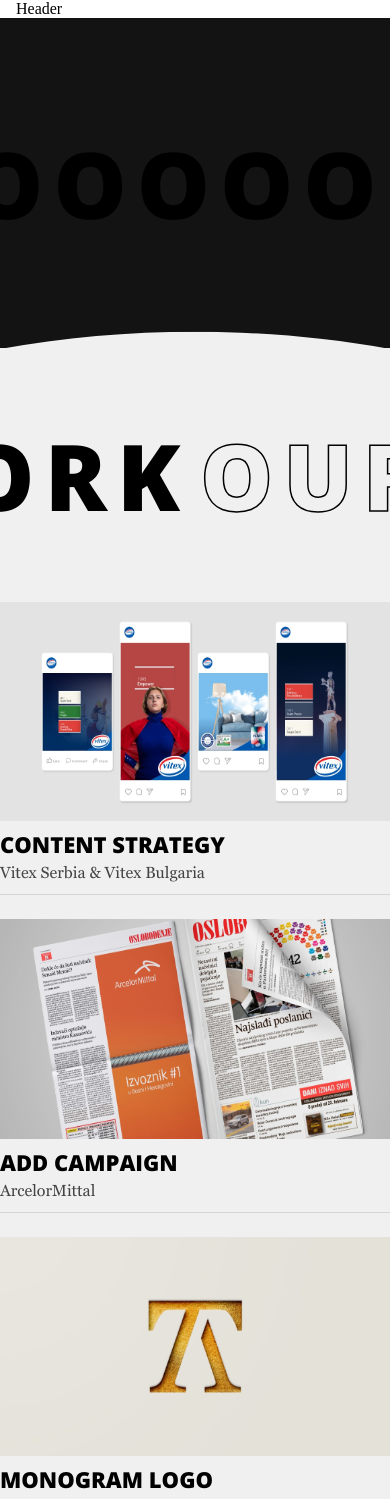
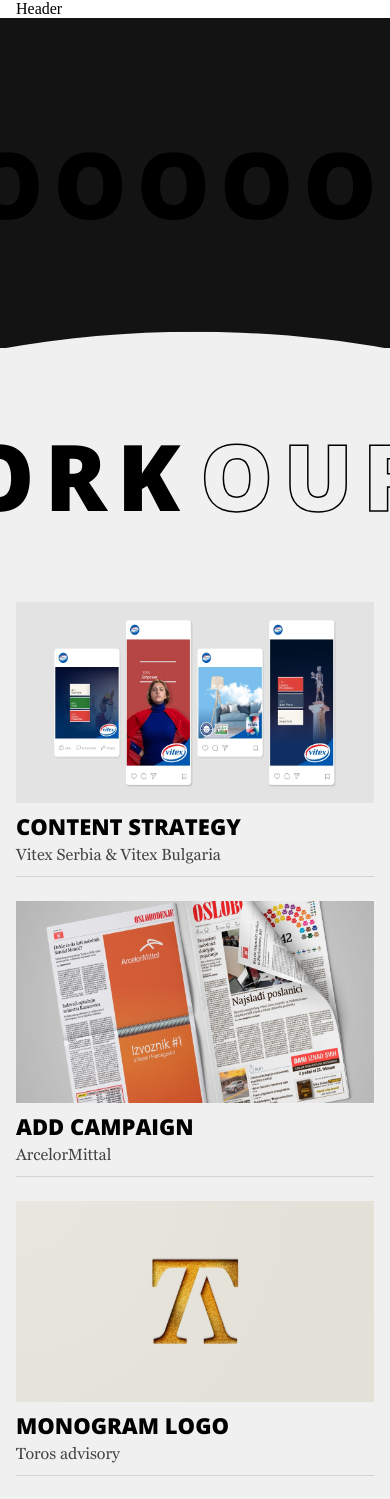
Before and after one commit to adamovic6666/sova, a Next.js app: page / in a window 390 px wide. Shown: the top 1499 px of the page. Built offline with nearby package versions, Linux system fonts and the light colour scheme.

Commit message:
our work section padding on mobile

```diff
--- a/app/_components/our-work/OurWork.module.css
+++ b/app/_components/our-work/OurWork.module.css
@@ -14,7 +14,7 @@
   display: flex;
   flex-direction: column;
   align-items: center;
-  padding: 6.4rem 0 4rem;
+  padding-block: 6.4rem 4rem;
   width: 100%;
 }
 
```
